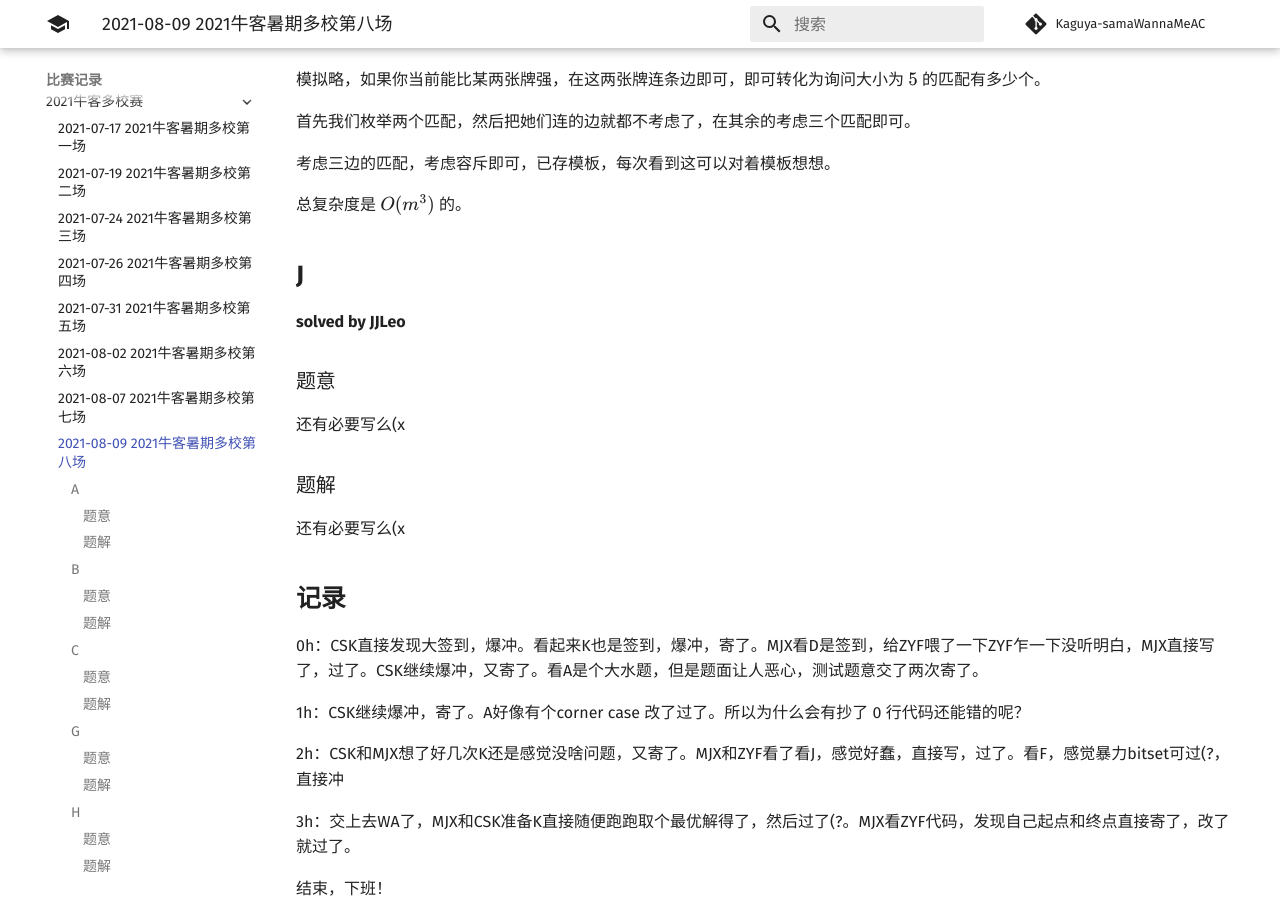
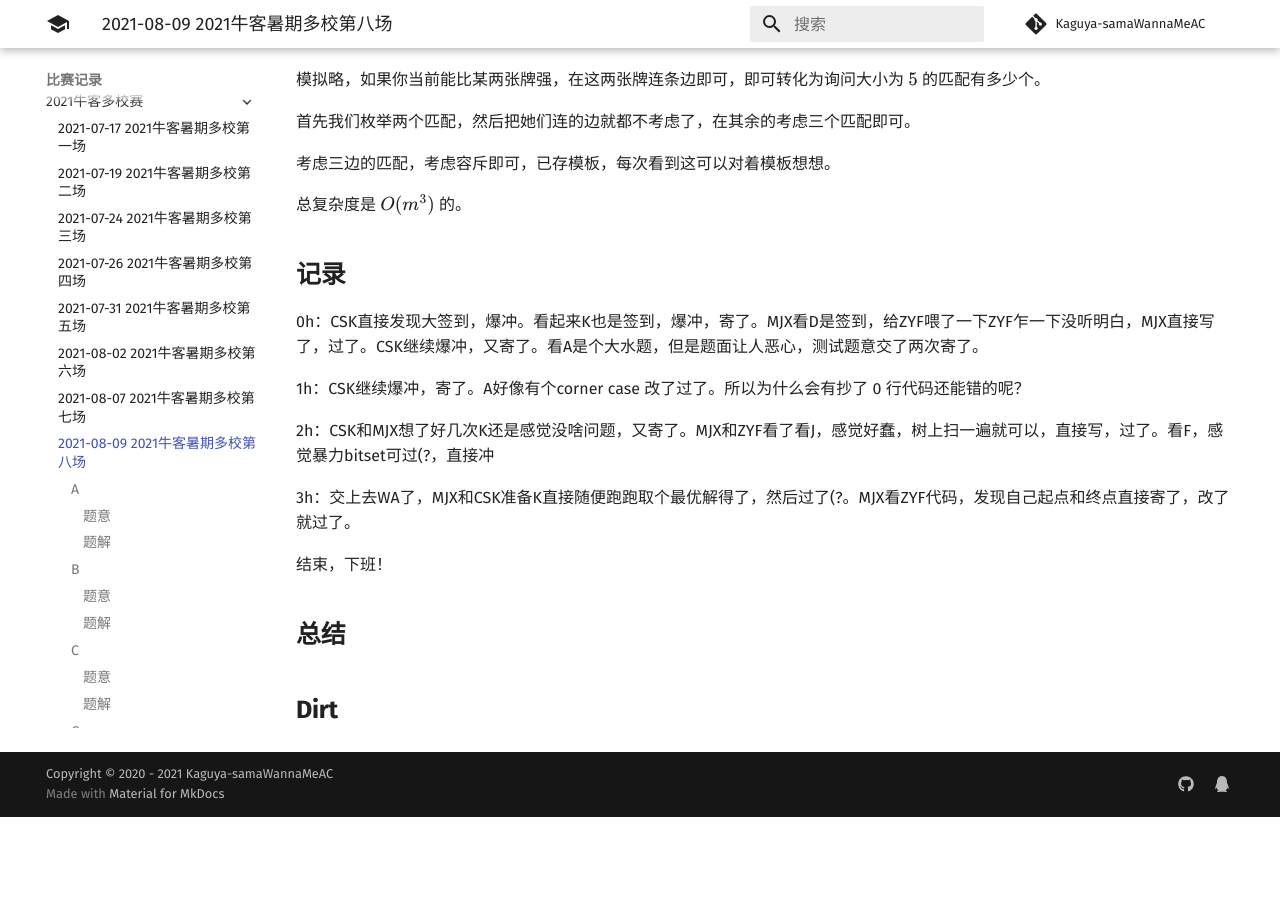
Before and after one commit to Kaguya-samaWannaMeAC/kaguya-samawannameac.github.io, an MkDocs documentation site: the page built from docs/contest/2021-08-09 2021牛客暑期多校第八场.md, in a window 1280 px wide and 900 px high, scrolled down 3563 px. Built offline with MkDocs 1.6.1 and Material for MkDocs 9.7.7, drawn with Linux system fonts in a browser that asks for light colours; comment, search, counter and statistics services are not loaded; after the commit the page ends 4380 px from its top, so only the background shows below that.

Commit message:
Update 2021-08-09 2021牛客暑期多校第八场.md

```diff
--- a/docs/contest/2021-08-09 2021牛客暑期多校第八场.md
+++ b/docs/contest/2021-08-09 2021牛客暑期多校第八场.md
@@ -84,8 +84,6 @@ $n \le 3\times 10^5, m\le 5\times 10^5$ 且 $n$ 是 $3$ 的倍数。
 
   > 考虑黑色出现次数为 $\frac{n}{3} + x$ 次， 白色出现次数为 $\frac{n}{3} + y$ 次，如果有合法的方案一定是将黑色替换 $x$ 次， 白色替换 $y$ 次，考虑按深度替换。每替换一次黑色，最多会 ban 掉一个白色使得这个白色不能被替换，白色同理，因此最多 ban 掉 $x + y$ 个颜色，由于 $x + y = \frac{n}{3} \le \frac{n}{3}$ ，因此这样的构造即可将三种颜色均出现 $\frac{n}{3}$ 次。
 
-
-
 ## **G**
 
 **upsolved by **
@@ -126,27 +124,13 @@ $n \le 3\times 10^5, m\le 5\times 10^5$ 且 $n$ 是 $3$ 的倍数。
 
 总复杂度是 $O(m^3)$ 的。
 
-## **J**
-
-**solved by JJLeo**
-
-### 题意
-
-还有必要写么(x
-
-### 题解
-
-还有必要写么(x
-
-
-
 ## **记录**
 
 0h：CSK直接发现大签到，爆冲。看起来K也是签到，爆冲，寄了。MJX看D是签到，给ZYF喂了一下ZYF乍一下没听明白，MJX直接写了，过了。CSK继续爆冲，又寄了。看A是个大水题，但是题面让人恶心，测试题意交了两次寄了。
 
 1h：CSK继续爆冲，寄了。A好像有个corner case 改了过了。所以为什么会有抄了 0 行代码还能错的呢？
 
-2h：CSK和MJX想了好几次K还是感觉没啥问题，又寄了。MJX和ZYF看了看J，感觉好蠢，直接写，过了。看F，感觉暴力bitset可过(?，直接冲
+2h：CSK和MJX想了好几次K还是感觉没啥问题，又寄了。MJX和ZYF看了看J，感觉好蠢，树上扫一遍就可以，直接写，过了。看F，感觉暴力bitset可过(?，直接冲
 
 3h：交上去WA了，MJX和CSK准备K直接随便跑跑取个最优解得了，然后过了(?。MJX看ZYF代码，发现自己起点和终点直接寄了，改了就过了。
 
```
